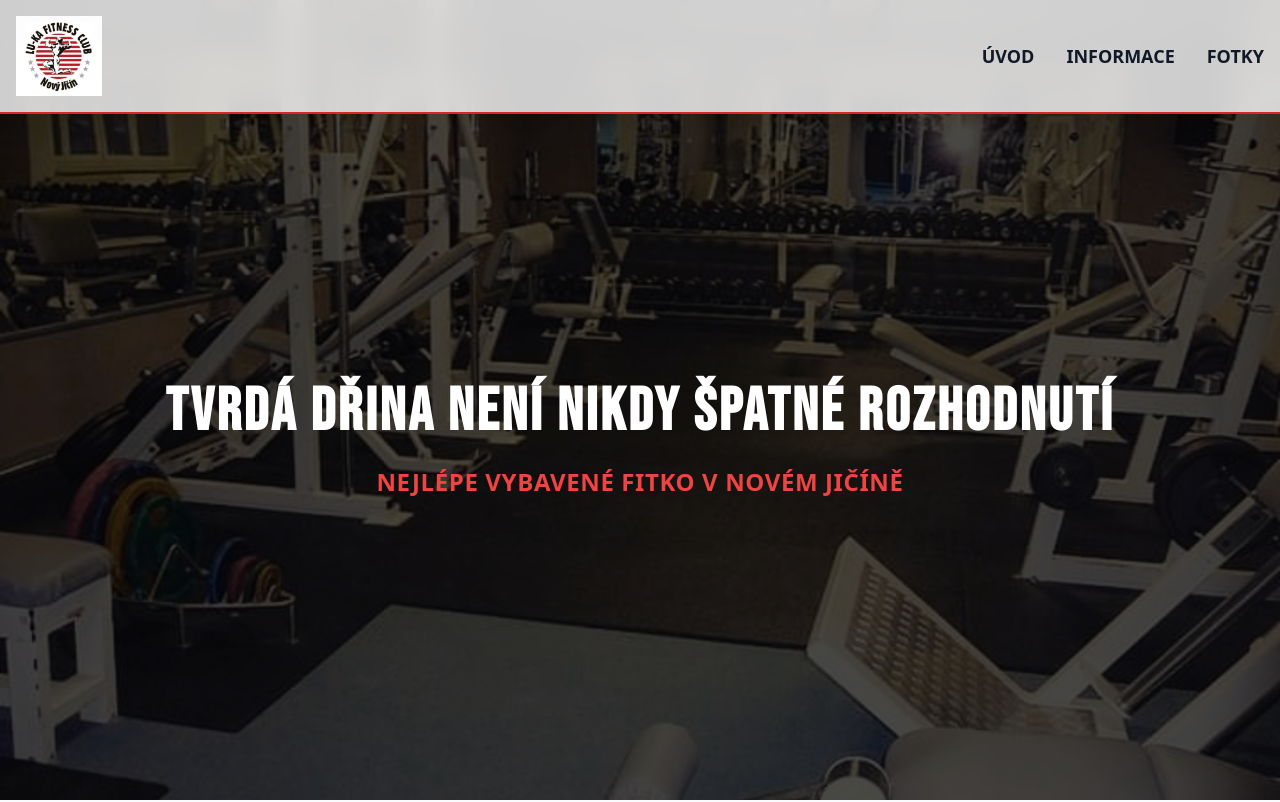
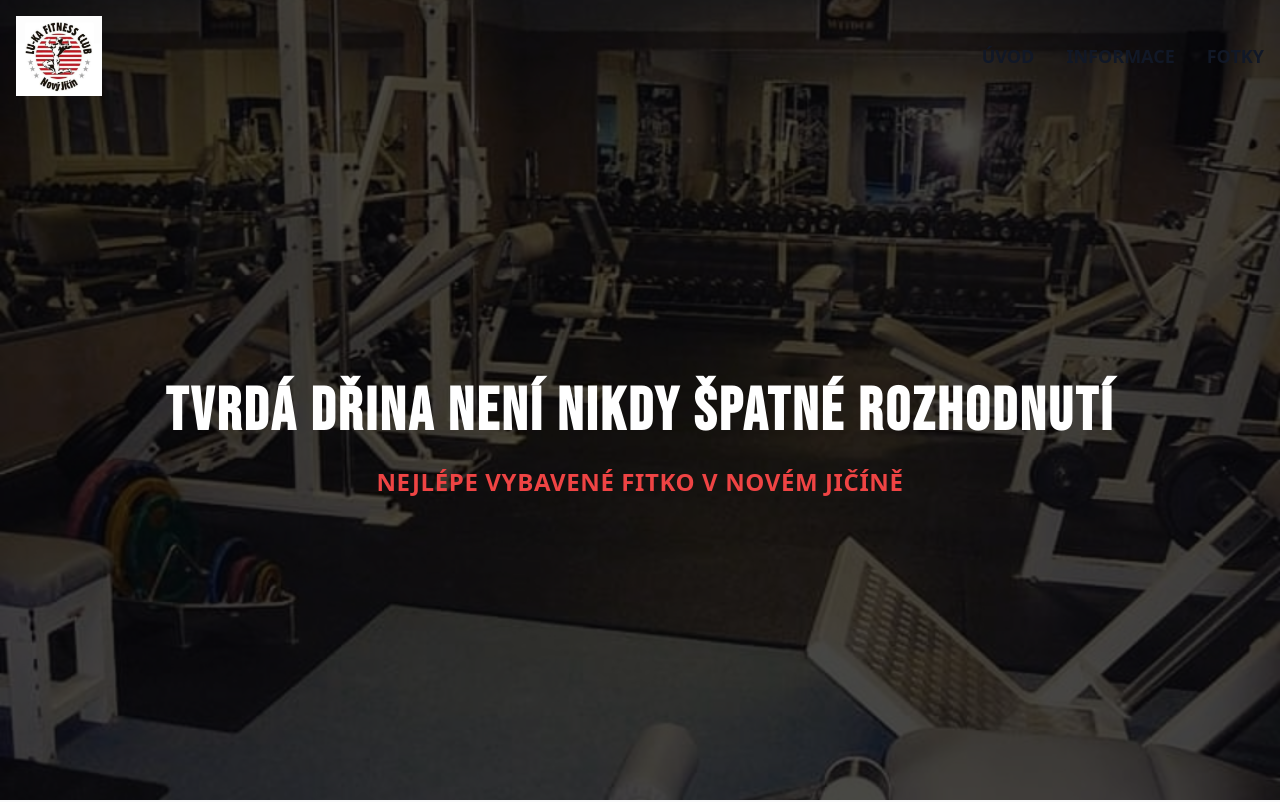
Before and after one commit to pepafittness-debug/gymluka, a React (Vite) app: page / in a window 1280 px wide. Shown: the top 802 px of the page. Built offline with nearby package versions, Linux system fonts and the light colour scheme.

Commit message:
Updated App.tsx

```diff
--- a/src/App.tsx
+++ b/src/App.tsx
@@ -7,7 +7,7 @@ function App() {
   return (
     <div className="min-h-screen bg-white">
       {/* Header */}
-      <header className="fixed top-0 w-full z-50 bg-white/80 backdrop-blur-md border-b-2 border-red-600">
+      <header className="fixed top-0 w-full z-50">
         <div className="container mx-auto px-4 py-4 flex items-center justify-between">
           <div className="flex items-center gap-3">
             <img
```
